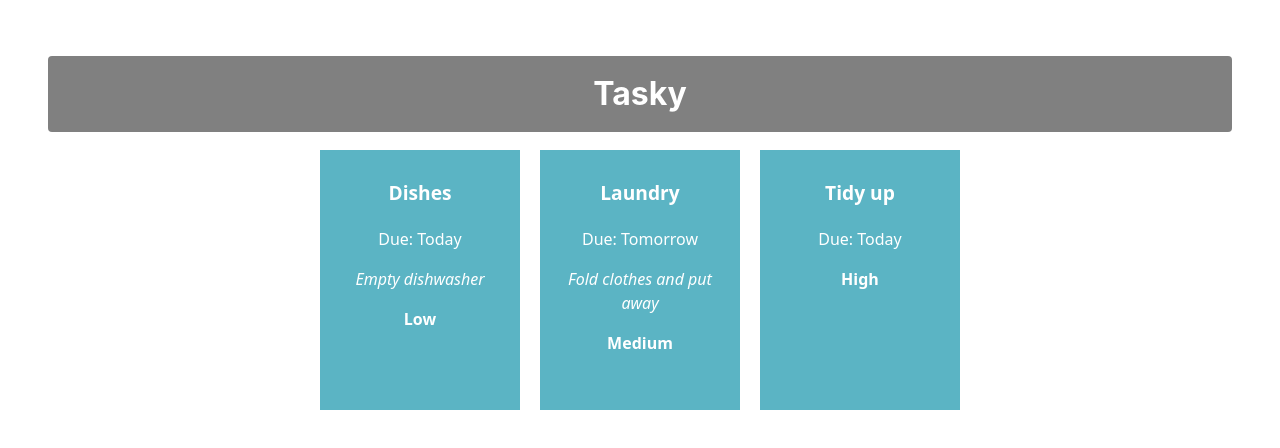
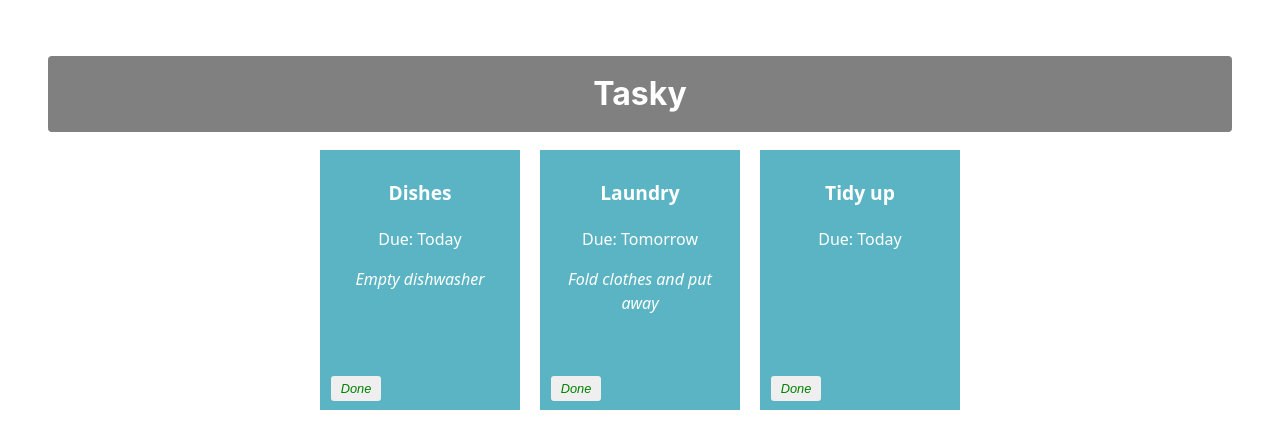
Before and after one commit to rbirney/react-basics-labs-s2-2026, a React (Vite) app in the folder tasky/: page / in a window 1280 px wide. Shown: the top 448 px of the page. Built offline with nearby package versions, Linux system fonts and the light colour scheme.

Commit message:
Mark task as done

```diff
--- a/tasky/src/App.css
+++ b/tasky/src/App.css
@@ -48,3 +48,20 @@
 .priority {
   font-weight: bold;
 }
+
+button {
+  border: none;
+  border-radius: 3px;
+  font-style: italic;
+  font-size: 0.8em;
+  margin: 4px 6px;
+  width: 50px;
+  height: 25px;
+}
+
+.doneButton {
+  position: absolute;
+  bottom: 5px;
+  left: 5px;
+  color: green;
+}
--- a/tasky/src/App.jsx
+++ b/tasky/src/App.jsx
@@ -6,24 +6,35 @@
 
   const [ taskState, setTaskState ] = useState({
     tasks: [
-      { id: 1, title:"Dishes", description: "Empty dishwasher", deadline: "Today", priority: "Low" },
-      { id: 2, title: "Laundry", description: "Fold clothes and put away", deadline: "Tomorrow", priority: "Medium" },
-      { id: 3, title: "Tidy up", deadline: "Today", priority: "High" }
+      { id: 1, title:"Dishes", description: "Empty dishwasher", deadline: "Today", priority: "Low", done: false },
+      { id: 2, title: "Laundry", description: "Fold clothes and put away", deadline: "Tomorrow", priority: "Medium", done: false },
+      { id: 3, title: "Tidy up", deadline: "Today", priority: "High", done: false }
     ]
   });
+
+  const doneHandler = (taskIndex) => {
+    const tasks = [...taskState.tasks];
+    tasks[taskIndex].done = !tasks[taskIndex].done;
+    setTaskState({tasks});
+    //console.log(`${taskIndex} ${tasks[taskIndex].done}`);
+  }
+
 
   return (
     <div className="container">
       <h1>Tasky</h1>
-      {taskState.tasks.map((task) => (
+
+      {taskState.tasks.map((task, index) => (
         <Task
           title={task.title}
           description={task.description}
           deadline={task.deadline}
-          priority={task.priority}
           key={task.id}
+          done={task.done}
+          markDone={() => doneHandler(index)}
         />
       ))}
+
     </div>
   );
 
--- a/tasky/src/components/Task.jsx
+++ b/tasky/src/components/Task.jsx
@@ -1,15 +1,18 @@
 const Task = (props) => {
 
     return (
-        <div className="card">
+        <div className="card" style={{backgroundColor: props.done ? 'lightgrey' : '#5bb4c4'}}>
+
             <p className="title">{props.title}</p>
             <p>Due: {props.deadline}</p>
             <p className="description">{props.description}</p>
             <p className="priority">{props.priority}</p>
+
+            <button onClick={props.markDone} className='doneButton'>Done</button>
+
         </div>
     )
 
 }
 
-
 export default Task;
```
